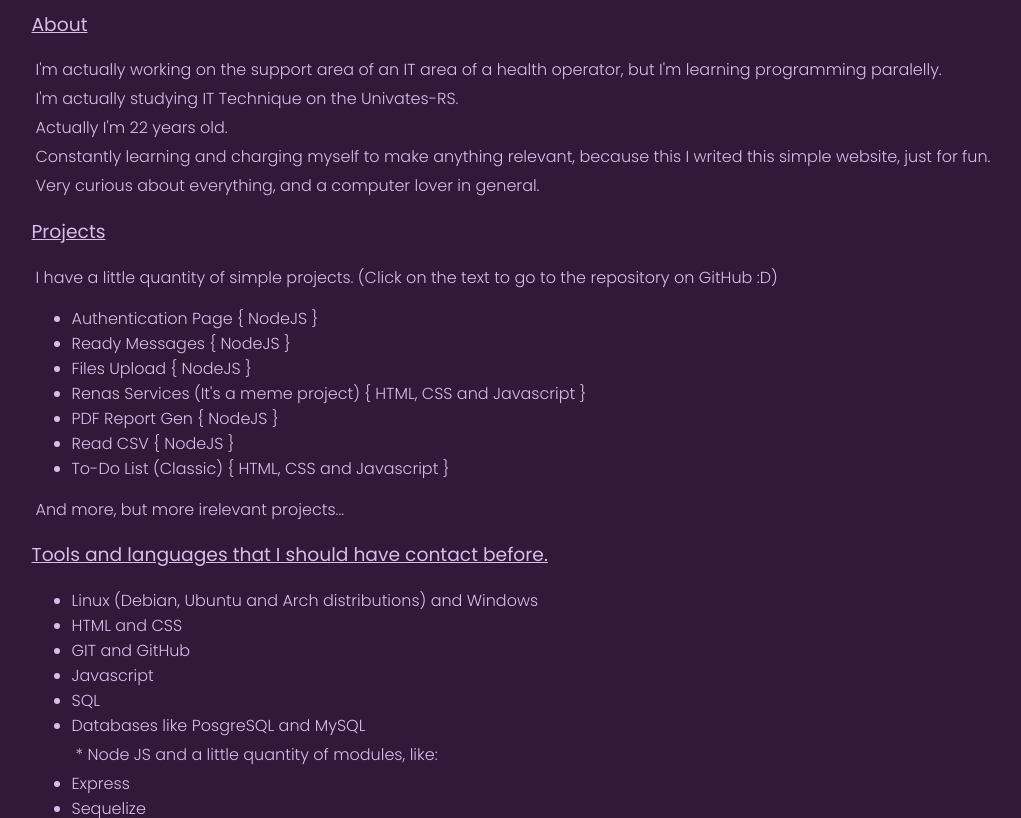
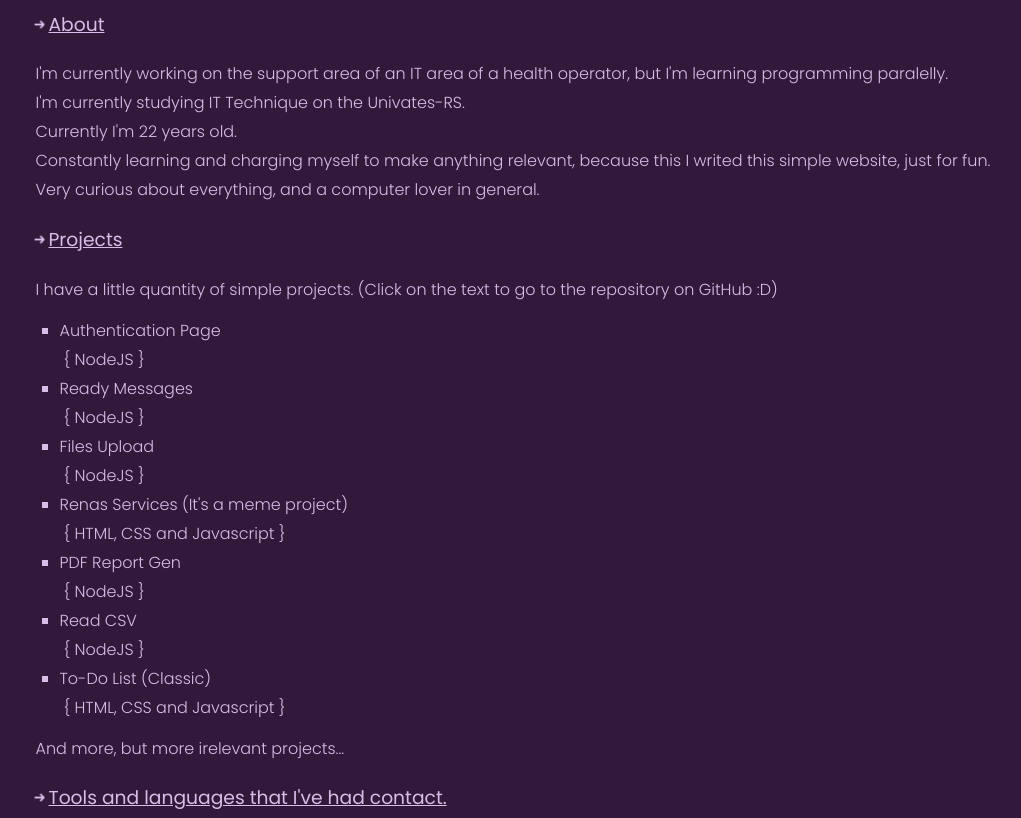
Before and after one commit to suicideDuck22/suicideDuck22.github.io, a plain HTML site: page index.html in a window 1280 px wide. Shown: the part 153-971 px from the top of the page, without its empty margins (127-1148 px from the left). Drawn offline with Linux system fonts and the light colour scheme.

Commit message:
Some changes

```diff
--- a/index.html
+++ b/index.html
@@ -19,57 +19,73 @@
             <span role="img" class="handwave-emoji">👋🏼</span>
             </div>
         <section class="about">
-            <h3>About</h3>
-            <p>I'm actually working on the support area of an IT area of a health operator, but I'm learning programming paralelly.</p>
-            <p>I'm actually studying IT Technique on the Univates-RS.</p>
-            <p>Actually I'm 22 years old.</p>
+            <div class="d-flex align-center">
+                <span role="img" class="arrow-icon"></span>
+                <h3>About</h3>
+            </div>
+            <p>I'm currently working on the support area of an IT area of a health operator, but I'm learning programming paralelly.</p>
+            <p>I'm currently studying IT Technique on the Univates-RS.</p>
+            <p>Currently I'm 22 years old.</p>
             <p>Constantly learning and charging myself to make anything relevant, because this I writed this simple website, just for fun.</p>
             <p>Very curious about everything, and a computer lover in general.</p>
         </section>
         <section class="projects">
-            <h3>Projects</h3>
+            <div class="d-flex align-center">
+                <span role="img" class="arrow-icon"></span>
+                <h3>Projects</h3>
+            </div>
             <p>I have a little quantity of simple projects. (Click on the text to go to the repository on GitHub :D)</p>
             <ul id="projects">
                 <li class="authentication-page">
                     <a href="" target="_blank">
-                        Authentication Page { NodeJS }
+                        Authentication Page
+                        <p>{ NodeJS }</p>
                     </a>
                 </li>
                 <li class="ready-messages">
                     <a href="" target="_blank">
-                        Ready Messages { NodeJS }
+                        Ready Messages
+                        <p>{ NodeJS }</p>
                     </a>
                 </li>
                 <li class="files-upload">
                     <a href="" target="_blank">
-                        Files Upload { NodeJS }
+                        Files Upload
+                        <p>{ NodeJS }</p>
                     </a>
                 </li>
                 <li class="renas-services">
                     <a href="" target="_blank">
-                        Renas Services (It's a meme project) { HTML, CSS and Javascript }
+                        Renas Services (It's a meme project)
+                        <p>{ HTML, CSS and Javascript }</p>
                     </a>
                 </li>
                 <li class="pdf-report-gen">
                     <a href="" target="_blank">
-                        PDF Report Gen { NodeJS }
+                        PDF Report Gen
+                        <p>{ NodeJS }</p>
                     </a>
                 </li>
                 <li class="read-csv">
                     <a href="" target="_blank">
-                        Read CSV { NodeJS }
+                        Read CSV
+                        <p>{ NodeJS }</p>
                     </a>
                 </li>
                 <li class="to-do-list">
                     <a href="" target="_blank">
-                        To-Do List (Classic) { HTML, CSS and Javascript }
+                        To-Do List (Classic)
+                        <p>{ HTML, CSS and Javascript }</p>
                     </a>
                 </li>
             </ul>
             <p>And more, but more irelevant projects...</p>
         </section>
         <section class="stacks">
-            <h3>Tools and languages that I should have contact before.</h3>
+            <div class="d-flex align-center">
+                <span role="img" class="arrow-icon"></span>
+                <h3>Tools and languages that I've had contact.</h3>
+            </div>
             <ul>
                 <li>Linux (Debian, Ubuntu and Arch distributions) and Windows</li>
                 <li>HTML and CSS</li>
@@ -77,7 +93,7 @@
                 <li>Javascript</li>
                 <li>SQL</li>
                 <li>Databases like PosgreSQL and MySQL</li>
-                <p>* Node JS and a little quantity of modules, like:</p>
+                <p>* NodeJS and a little quantity of modules, like:</p>
                 <li>Express</li>
                 <li>Sequelize</li>
                 <li>PDF Maker</li>
@@ -87,10 +103,9 @@
             </ul>
         </section>
         <section class="contacts">
-            <h3>You can contact me on one of my social medias below, or click HERE to sent me an e-mail!</h3>
+            <h3>You can contact me on one of my social medias below, or click <a href="mailto:rdorneles64@gmail.com"><strong>HERE</strong></a> to sent me an e-mail!</h3>
             <span class="github-icon"></span>
             <span class="ig-icon"></span>
-            <span class="fb-icon"></span>
             <span class="fb-icon"></span>
         </section>
         </div>
--- a/style.css
+++ b/style.css
@@ -26,6 +26,17 @@ p{
 a{
     text-decoration: none;
     color: inherit;
+}
+ul{
+    padding-left: 28px;
+    list-style-type: square;
+}
+li{
+    transition: .3s;
+    width: fit-content;
+}
+#projects > li:hover{
+    margin-left: 9px;
 }
 /* Start flexbox classes */
 .d-flex{
@@ -59,3 +70,15 @@ a{
         transform: rotate(30deg);
     }
 }
+.contacts > h3{
+    text-align: center;
+}
+.arrow-icon{
+    display: block;
+    background-position: center;
+    background-size: contain;
+    background-image: url("./assets/arrow-right.png");
+    width: 15px;
+    height: 15px;
+    margin-right: 2px;
+}
```
Also changed, not shown: assets/arrow-right.png (added), assets/fb-hover-icon.png (added), assets/fb-icon.png (added), assets/github-hover-icon.png (added), assets/github-icon.png (added), assets/ig-hover-icon.png (added), assets/ig-icon.png (added).
